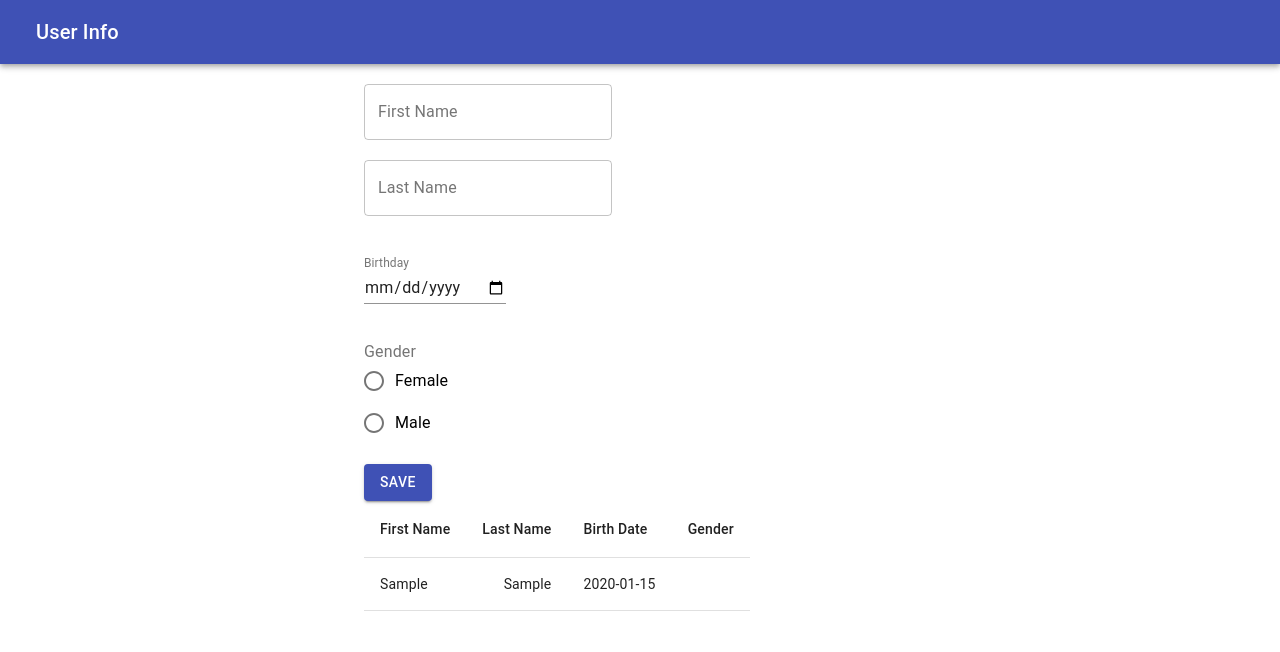
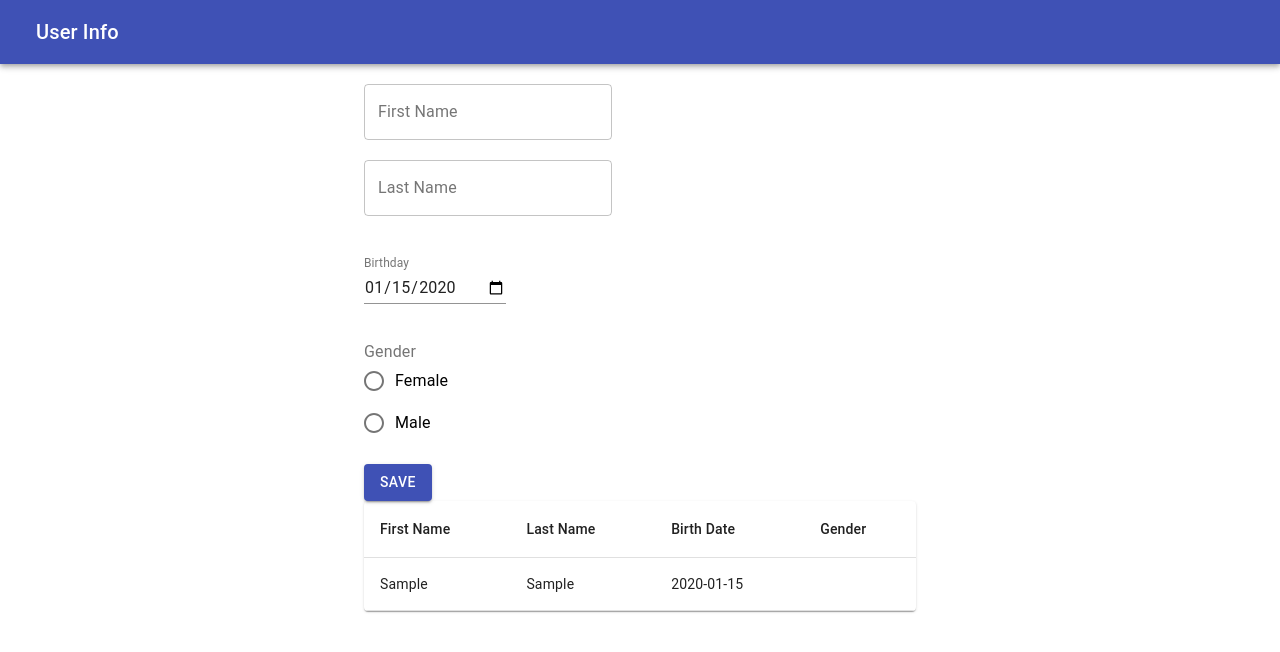
Before and after one commit to msvitlica/my-first-react-app, a React (Create React App) app: page / in a window 1280 px wide. Both pictures are taken after typing "Sample", "Sample", "2020-01-15" into the empty fields and a click on the button "SAVE". Shown: the top 652 px of the page. Built offline with nearby package versions, Linux system fonts and the light colour scheme.

Commit message:
fixed issues in Table component

```diff
--- a/package.json
+++ b/package.json
@@ -9,6 +9,7 @@
     "@testing-library/jest-dom": "^4.2.4",
     "@testing-library/react": "^9.5.0",
     "@testing-library/user-event": "^7.2.1",
+    "date-fns": "^2.16.1",
     "material-ui": "^0.20.2",
     "moment": "^2.27.0",
     "moment-timezone": "^0.5.31",
--- a/src/App.js
+++ b/src/App.js
@@ -6,17 +6,17 @@ import Gender from './components/Gender.js';
 import Input from './components/Input.js';
 import Table from './components/Table.js';
 import Header from './components/Header.js'
-import DatePicker from './components/DatePicker.js'
+import DatePickers from './components/DatePicker.js'
 
 export default class App extends React.Component {
     constructor(props){
         super(props);
-        var date = new Date();
-        var formatedDate = `${date.getMonth()+1}-${date.getDate()}-${date.getFullYear()}`
+       // var date = new Date();
+       // var formatedDate = `${date.getMonth()+1}/${date.getDate()}/${date.getFullYear()}`
         this.state={
             firstName:'',
             lastName:'',
-            currDate: formatedDate,
+            currDate: '',
             birthDate: '',
             gender:'',
             list:[],
@@ -66,11 +66,11 @@ updateInput(key,value){
         changed2={el=>this.updateInput('lastName',el.target.value)} />
                 <br></br>
                 <br></br>
-                <DatePicker
-                date={ this.state.birthDate}
-                startingDate={this.state.currDate}
+                <DatePickers
+                //date={ this.state.birthDate}
+                currDate={this.state.currDate}
                 changed={el=>this.handleChange('birthDate',el.target.value)}
-                ></DatePicker>
+                ></DatePickers>
                 <br></br>
                 <br></br>
               <Gender
--- a/src/components/DatePicker.js
+++ b/src/components/DatePicker.js
@@ -1,5 +1,5 @@
 import React from 'react';
-import TextField from '@material-ui/core/TextField';
+import {TextField}from '@material-ui/core'
 
 export default class DatePickers extends React.Component {
 
@@ -9,13 +9,13 @@ export default class DatePickers extends React.Component {
         <TextField
       label="Birthday"
       type="date"
-        selected={this.props.startingDate}
       value={this.props.date}
       onChange={this.props.changed}
       InputLabelProps={{
         shrink: true,
       }}
-      />
+      >{this.props.currDate}
+      </TextField>
     </form>
   );
   }
--- a/src/components/Table.js
+++ b/src/components/Table.js
@@ -1,9 +1,10 @@
 import React from 'react'
-import { TableContainer, TableHead, TableBody, TableRow, TableCell } from '@material-ui/core';
-export default class Table extends React.Component {
+import { Table,TableContainer,Paper, TableHead, TableBody, TableRow, TableCell } from '@material-ui/core';
+export default class InfoTable extends React.Component {
   render() {
     return (
-      <TableContainer>
+      <TableContainer component={Paper}>
+         <Table aria-label="simple table">
         <TableHead>
        <TableRow>
          <TableCell>First Name</TableCell>
@@ -18,12 +19,13 @@ export default class Table extends React.Component {
            <TableCell >
              {el.firstName}
            </TableCell>
-           <TableCell align="right">{el.lastName}</TableCell>
-           <TableCell align="right">{el.birthDate}</TableCell>
-           <TableCell align="right">{el.gender}</TableCell>
+           <TableCell >{el.lastName}</TableCell>
+           <TableCell >{el.birthDate}</TableCell>
+           <TableCell >{el.gender}</TableCell>
          </TableRow>
        )}
      </TableBody>
+     </Table>
    </TableContainer>
     )
   }
```
Also changed, not shown: 1 other file (tests, documents, lock files or other folders). Lines whose indentation alone changed are shown as unchanged.
